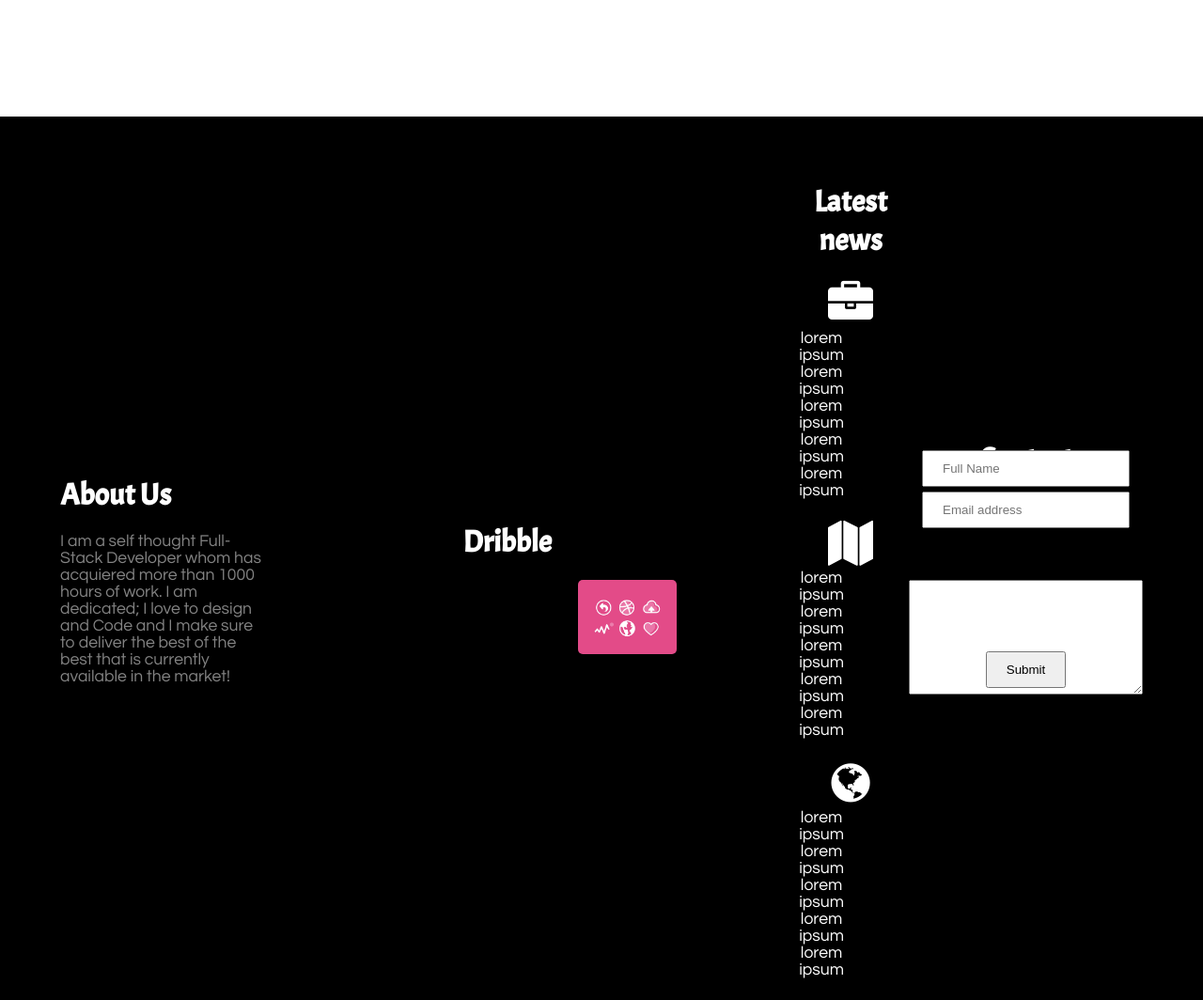
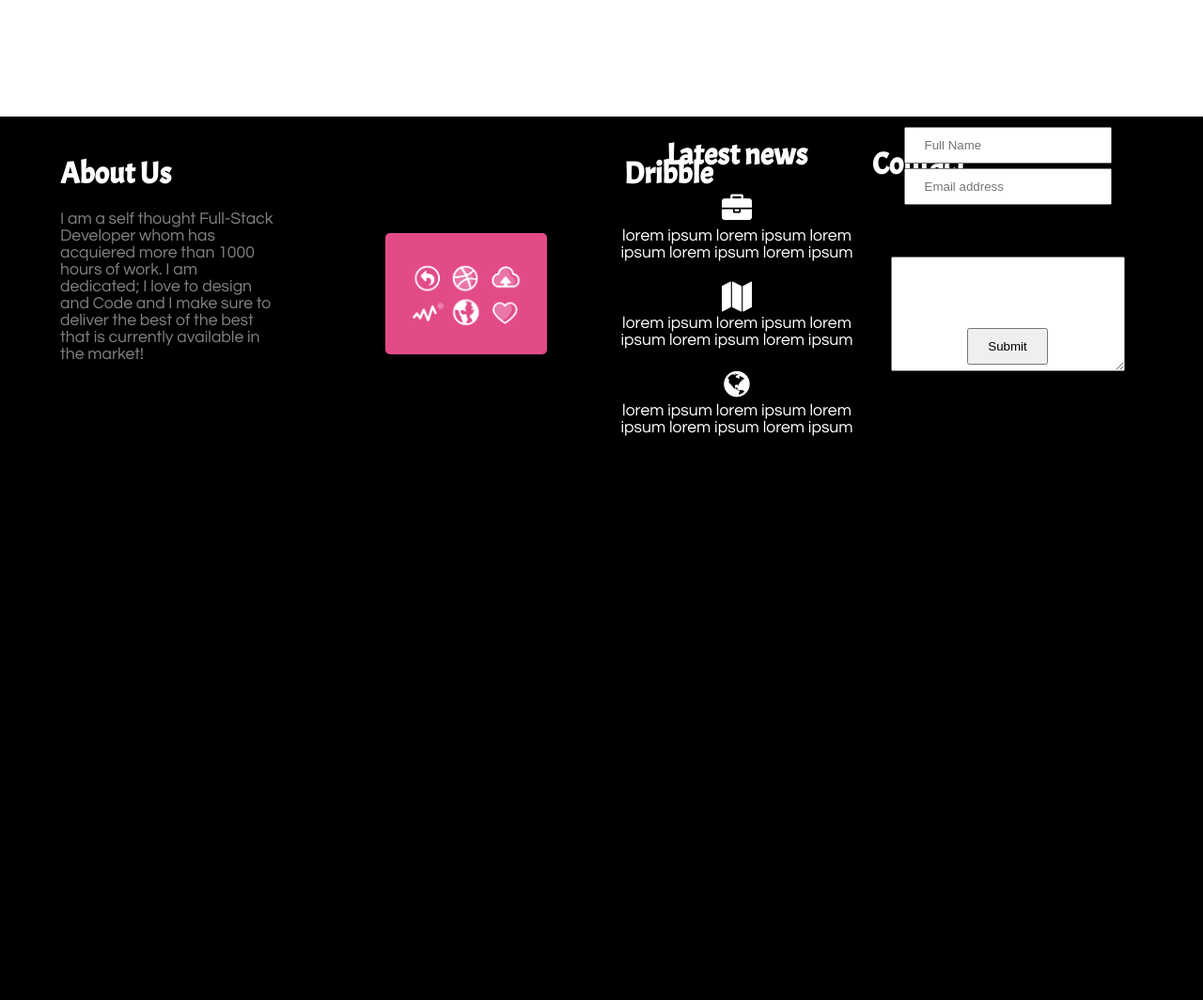
Before and after one commit to OscarAnillo/AIOT, a plain HTML site: page index.html in a window 1280 px wide. Shown: the part 3300-4364 px from the top of the page at 94% size. After the commit the page ends 3804 px from the top, so only its background shows below. Drawn offline with Linux system fonts and the light colour scheme.

Commit message:
finished footer

```diff
--- a/index.html
+++ b/index.html
@@ -191,7 +191,7 @@
           <input type="text" name="" placeholder="Full Name">
           <input type="email" name="" placeholder="Email address">
           <textarea name="name" rows="8" cols="29"></textarea><br>
-          <input type="submit" name="" value="Submit">
+          <input class="submit" type="submit" name="" value="Submit">
         </div>
       </div>
 
--- a/style.css
+++ b/style.css
@@ -657,32 +657,49 @@ body {
 
   }
 
+  .footer {
+
+    position: relative;
+  }
+
+  .footer__content {
+
+    margin: 0;
+    padding: 0;
+  }
+
   .about, .dribble, .Latest-News, .contact {
-    text-align: center;
+
     margin: 20px 0;
     border: none;
-    position: relative;
+    width: 50%;
+
   }
 
   .about h2 {
     font-size: 2rem;
-    text-align: left;
+    position: absolute;
+    top: 40px;
   }
 
   .about p {
-    width: 50%;
+    width: 20%;
     text-align: left;
+    position: absolute;
+    top: 100px;
 
   }
   .dribble h2 {
     font-size: 2rem;
-    text-align: left;
+    text-align: center;
+    position: absolute;
+    top: 40px;
+    left: 600px;
   }
 
   .dribble img {
-    width: 30%;
+    width: 60%;
     border-radius: 5px;
-
 
   }
 
@@ -691,23 +708,25 @@ body {
   }
 
   .Latest-News p {
-    width: 50%;
+    width: 100%;
 
   }
 
   .Latest-News a {
     color: #fff;
-    font-size: 3rem;
+    font-size: 2rem;
   }
 
   .contact h2 {
-    color: #fff;
-    padding-bottom: 20px;
-    font-family: 'Acme', sans-serif;
+    font-size: 2rem;
+    position: absolute;
+    top: 30px;
   }
 
   .contact input {
+
     padding: 10px 20px;
     margin-bottom: 5px;
   }
+
 }
```
